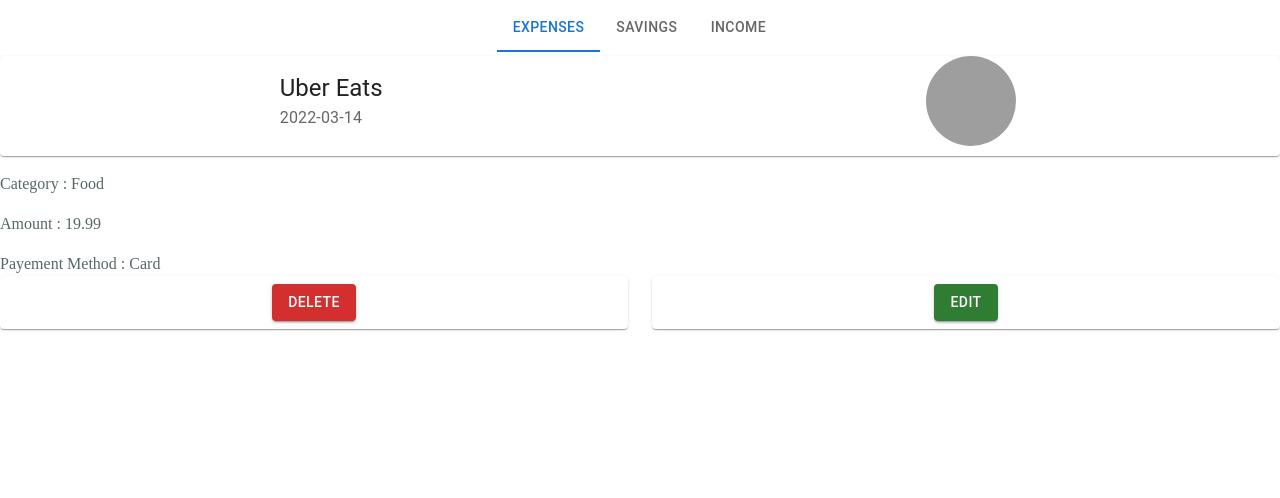
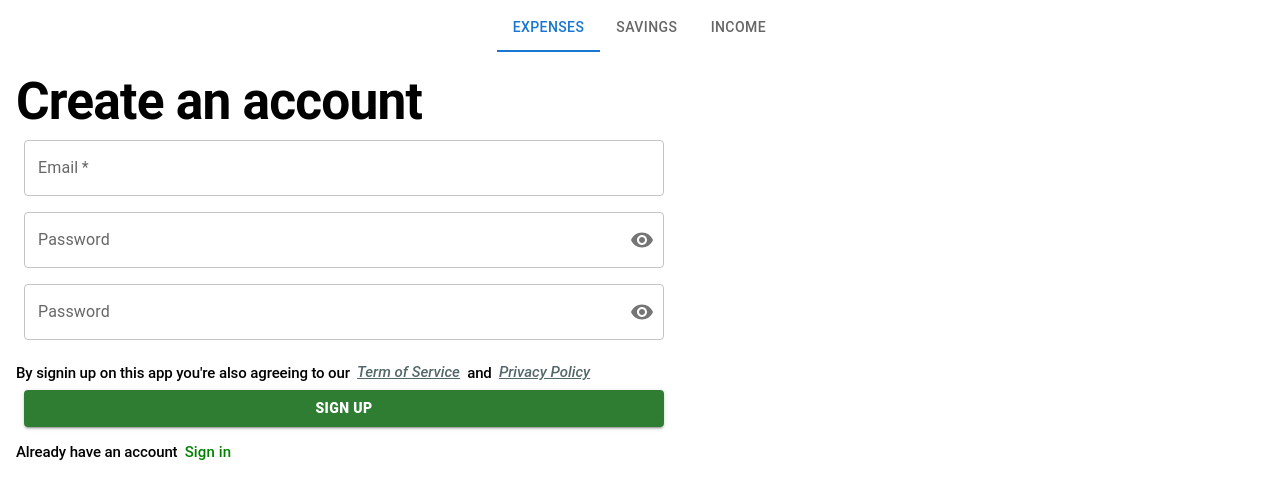
Before and after one commit to tchapsdev/finerd, a Next.js app: page / in a window 1280 px wide. Shown: the top 498 px of the page. Built offline with nearby package versions, Linux system fonts and the light colour scheme; grey boxes are pictures that could not be loaded.

Commit message:
sign in and out

```diff
--- /dev/null
+++ b/pages/components/logins/signIN.tsx
@@ -0,0 +1,154 @@
+import * as React from 'react';
+import IconButton from '@mui/material/IconButton';
+import OutlinedInput from '@mui/material/OutlinedInput';
+import InputLabel from '@mui/material/InputLabel';
+import InputAdornment from '@mui/material/InputAdornment';
+import FormControl from '@mui/material/FormControl';
+import TextField from '@mui/material/TextField';
+import Visibility from '@mui/icons-material/Visibility';
+import VisibilityOff from '@mui/icons-material/VisibilityOff';
+import Grid from '@mui/material/Grid';
+import Button from '@mui/material/Button';
+import { createTheme, ThemeProvider, responsiveFontSizes } from '@mui/material/styles';
+import Typography from '@mui/material/Typography';
+
+
+interface State {
+  email:string;
+  password: string;
+  showPassword: boolean;
+}
+
+let theme = createTheme({
+    typography: {
+      h1: {
+        fontSize: 15,
+        fontWeight: 550,
+      },
+      h2: {
+        fontSize: 15,
+        fontWeight: 600,
+        color: 'green',
+      },
+      h3: {
+        fontSize: 15,
+        fontWeight: 540,
+        fontStyle: 'italic',
+      },
+      button: {
+        fontWeight: 800,
+      },
+    },
+  });
+
+  theme = responsiveFontSizes(theme);
+
+export default function signIN() {
+  const [values, setValues] = React.useState<State>({
+    email:'',
+    password: '',
+    showPassword: false,
+  });
+
+  const handleChange =
+    (prop: keyof State) => (event: React.ChangeEvent<HTMLInputElement>) => {
+      setValues({ ...values, [prop]: event.target.value });
+    };
+
+  const handleClickShowPassword = () => {
+    setValues({
+      ...values,
+      showPassword: !values.showPassword,
+    });
+  };
+
+  const handleMouseDownPassword = (event: React.MouseEvent<HTMLButtonElement>) => {
+    event.preventDefault();
+  };
+
+  return (
+    <Grid
+    container
+    columns={{ xs: 4, md: 12}}
+    direction="column"
+    justifyContent="center"
+    alignItems="flex-start"
+    sx={{m:2}}
+    >
+        <ThemeProvider theme={theme}>
+
+        <Grid item xs={2} >
+            <TextField sx={{ m: 1, width: '80vh' }}
+            required
+            id="outlined-search"
+            label="Email"
+            type="search"
+            value={values.email}
+
+            />
+
+        <FormControl sx={{ m: 1, width: '80vh' }} variant="outlined">
+            <InputLabel htmlFor="outlined-adornment-password">Password</InputLabel>
+            <OutlinedInput
+                required
+                id="outlined-adornment-password"
+                type={values.showPassword ? 'text' : 'password'}
+                value={values.password}
+                onChange={handleChange('password')}
+                endAdornment={
+                <InputAdornment position="end">
+                    <IconButton
+                    aria-label="toggle password visibility"
+                    onClick={handleClickShowPassword}
+                    onMouseDown={handleMouseDownPassword}
+                    edge="end"
+                    >
+                    {values.showPassword ? <VisibilityOff /> : <Visibility />}
+                    </IconButton>
+                </InputAdornment>
+                }
+                label="Password"
+
+            />
+        </FormControl>
+
+        <Button variant="contained" color="success" sx={{m:1, width:"80vh"}}>
+            Sign in
+        </Button>
+
+
+    </Grid>
+
+
+
+    <Grid
+    container
+    direction="row"
+    justifyContent="flex-start"
+    alignItems="center"
+    sx={{ mt: 2 }}
+    >
+        <Grid item > <Typography variant="h1">Don't have an account yet ?</Typography> </Grid>
+        <Grid item > <Typography variant="h2">&nbsp;Sign up ?</Typography> </Grid>
+    </Grid>
+    <Grid
+    container
+    direction="row"
+    justifyContent="flex-start"
+    alignItems="center"
+    sx={{ mb: 1 }}
+
+    >
+        <Grid item > <Typography variant="h1">Or &nbsp;</Typography> </Grid>
+        <Grid item > <u><Typography variant="h3">continue as guest</Typography> </u> </Grid>
+    </Grid>
+
+
+    </ThemeProvider>
+
+
+</Grid>
+
+
+  );
+}
--- /dev/null
+++ b/pages/components/logins/signUP.tsx
@@ -0,0 +1,197 @@
+import * as React from 'react';
+import IconButton from '@mui/material/IconButton';
+import OutlinedInput from '@mui/material/OutlinedInput';
+import InputLabel from '@mui/material/InputLabel';
+import InputAdornment from '@mui/material/InputAdornment';
+import FormControl from '@mui/material/FormControl';
+import TextField from '@mui/material/TextField';
+import Visibility from '@mui/icons-material/Visibility';
+import VisibilityOff from '@mui/icons-material/VisibilityOff';
+import Grid from '@mui/material/Grid';
+import Button from '@mui/material/Button';
+import { createTheme, ThemeProvider, responsiveFontSizes } from '@mui/material/styles';
+import Typography from '@mui/material/Typography';
+
+
+
+
+let theme = createTheme({
+    typography: {
+      h1: {
+        fontSize: 50,
+        fontWeight: 600,
+        color: 'black',
+      },
+      h2: {
+        fontSize: 15,
+        fontWeight: 550,
+        color: 'black',
+      },
+      h3: {
+        fontSize: 15,
+        fontWeight: 550,
+        fontStyle: 'italic',
+      },
+      h4: {
+        fontSize: 15,
+        fontWeight: 550,
+        color: 'green',
+      },
+      button: {
+        fontWeight: 800,
+      },
+    },
+  });
+
+  theme = responsiveFontSizes(theme);
+
+  interface State {
+    email: string;
+    amount: string;
+    password: string;
+    weight: string;
+    weightRange: string;
+    showPassword: boolean;
+  }
+
+
+export default function signUP() {
+  const [values, setValues] = React.useState<State>({
+    email: '',
+    amount: '',
+    password: '',
+    weight: '',
+    weightRange: '',
+    showPassword: false,
+  });
+
+  const handleChange =
+    (prop: keyof State) => (event: React.ChangeEvent<HTMLInputElement>) => {
+      setValues({ ...values, [prop]: event.target.value });
+    };
+
+  const handleClickShowPassword = () => {
+    setValues({
+      ...values,
+      showPassword: !values.showPassword,
+    });
+  };
+
+  const handleMouseDownPassword = (event: React.MouseEvent<HTMLButtonElement>) => {
+    event.preventDefault();
+  };
+
+  return (
+    <Grid
+    container
+    columns={{ xs: 4, md: 12}}
+    direction="column"
+    justifyContent="center"
+    alignItems="flex-start"
+    sx={{m:2}}
+    >
+        <ThemeProvider theme={theme}>
+
+
+    <Grid item > <Typography variant="h1">Create an account &nbsp;</Typography> </Grid>
+
+
+        <Grid item xs={2} >
+            <TextField sx={{ m: 1, width: '80vh' }}
+            required
+            id="outlined-search"
+            label="Email"
+            type="search"
+            value={values.email}
+
+            />
+
+        <FormControl sx={{ m: 1, width: '80vh' }} variant="outlined">
+            <InputLabel htmlFor="outlined-adornment-password">Password</InputLabel>
+            <OutlinedInput
+                required
+                id="outlined-adornment-password"
+                type={values.showPassword ? 'text' : 'password'}
+                value={values.password}
+                onChange={handleChange('password')}
+                endAdornment={
+                <InputAdornment position="end">
+                    <IconButton
+                    aria-label="toggle password visibility"
+                    onClick={handleClickShowPassword}
+                    onMouseDown={handleMouseDownPassword}
+                    edge="end"
+                    >
+                    {values.showPassword ? <VisibilityOff /> : <Visibility />}
+                    </IconButton>
+                </InputAdornment>
+                }
+                label="Password"
+
+            />
+        </FormControl>
+        <FormControl sx={{ m: 1, width: '80vh' }} variant="outlined">
+            <InputLabel htmlFor="outlined-adornment-password">Password</InputLabel>
+            <OutlinedInput
+                required
+                id="outlined-adornment-password"
+                type={values.showPassword ? 'text' : 'password'}
+                value={values.password}
+                onChange={handleChange('password')}
+                endAdornment={
+                <InputAdornment position="end">
+                    <IconButton
+                    aria-label="toggle password visibility"
+                    onClick={handleClickShowPassword}
+                    onMouseDown={handleMouseDownPassword}
+                    edge="end"
+                    >
+                    {values.showPassword ? <VisibilityOff /> : <Visibility />}
+                    </IconButton>
+                </InputAdornment>
+                }
+                label="Password"
+
+            />
+        </FormControl>
+
+        <Grid
+        container
+        direction="row"
+        justifyContent="flex-start"
+        alignItems="center"
+        sx={{ mt: 2 }}
+        >
+            <Grid item > <Typography variant="h2">By signin up on this app you're also agreeing to our &nbsp;</Typography> </Grid>
+            <Grid item > <u><Typography variant="h3">Term of Service</Typography> </u> </Grid>
+            <Grid item > <Typography variant="h2"> &nbsp; and  &nbsp;</Typography> </Grid>
+            <Grid item > <u><Typography variant="h3">Privacy Policy </Typography> </u> </Grid>
+        </Grid>
+        <Button variant="contained" color="success" sx={{m:1, width:"80vh"}}>
+            Sign up
+        </Button>
+
+
+    </Grid>
+
+
+
+
+    <Grid
+    container
+    direction="row"
+    justifyContent="flex-start"
+    alignItems="center"
+    sx={{ my: 1 }}
+    >
+        <Grid item > <Typography variant="h2">Already have an account &nbsp;</Typography> </Grid>
+        <Grid item > <Typography variant="h4">Sign in &nbsp;</Typography> </Grid>
+    </Grid>
+
+
+    </ThemeProvider>
+
+
+</Grid>
+  );
+}
--- a/pages/index.tsx
+++ b/pages/index.tsx
@@ -5,6 +5,8 @@
 import { AddTransaction } from './components/buttons/Buttons';
 import { DeleteTransaction_Card } from './components/buttons/DeleteTransaction_Card';
 import { TransactionInfo } from './components/listing/TransactionInfo';
+import SignUP from './components/logins/signUP';
+import SignIN from './components/logins/signIN';
 
 export default function Home() {
     return (
@@ -14,7 +16,12 @@
             <TransactionList/>
             <AddTransaction/>
             <DeleteTransaction_Card/> */}
-            <TransactionInfo/>
+            {/* <TransactionInfo/> */}
+            {/* <logins/> */}
+            {/* <SignIN/> */}
+            <SignUP/>
+
+
         </div>
     )
 }
```
Also changed, not shown: 2 other files (tests, documents, lock files or other folders).
